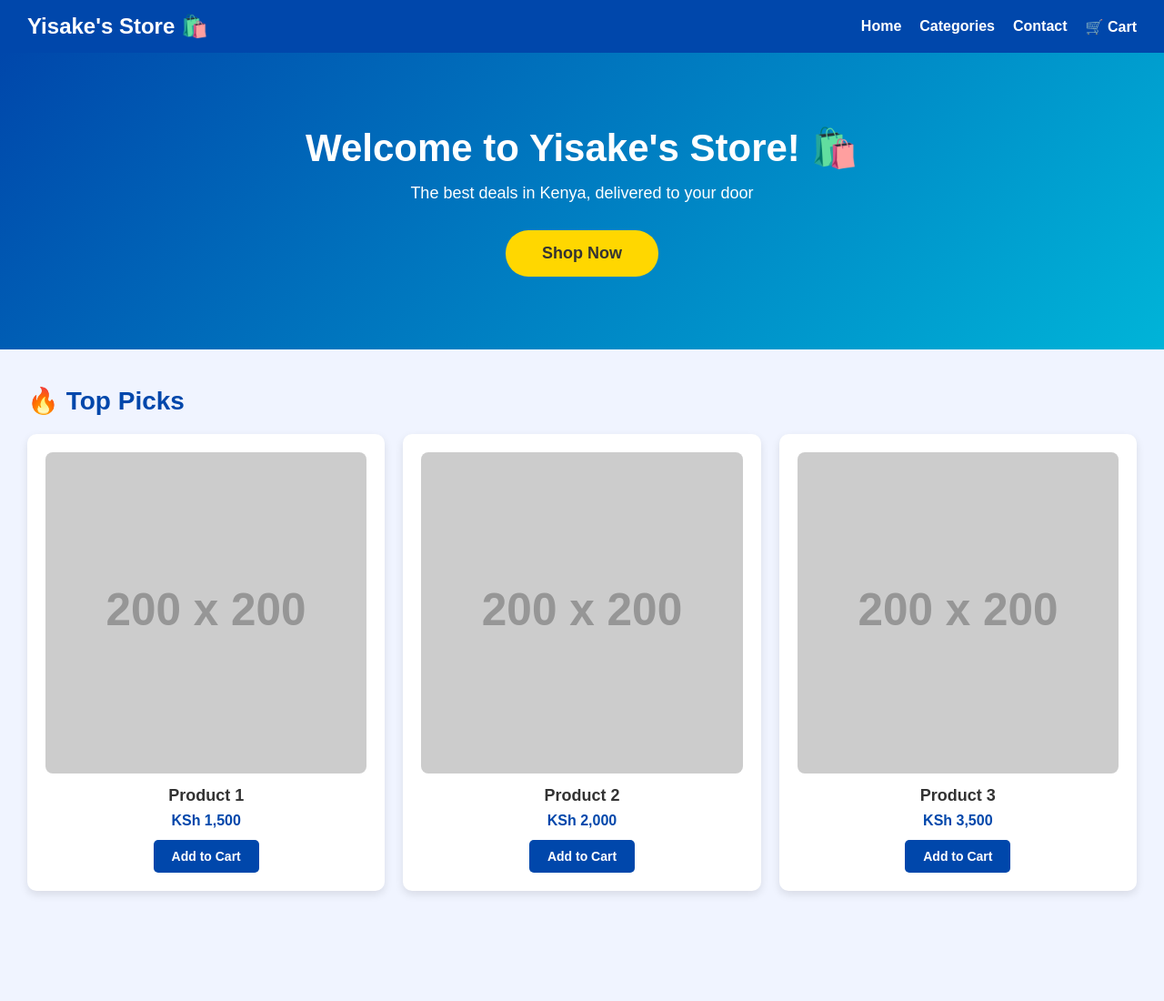
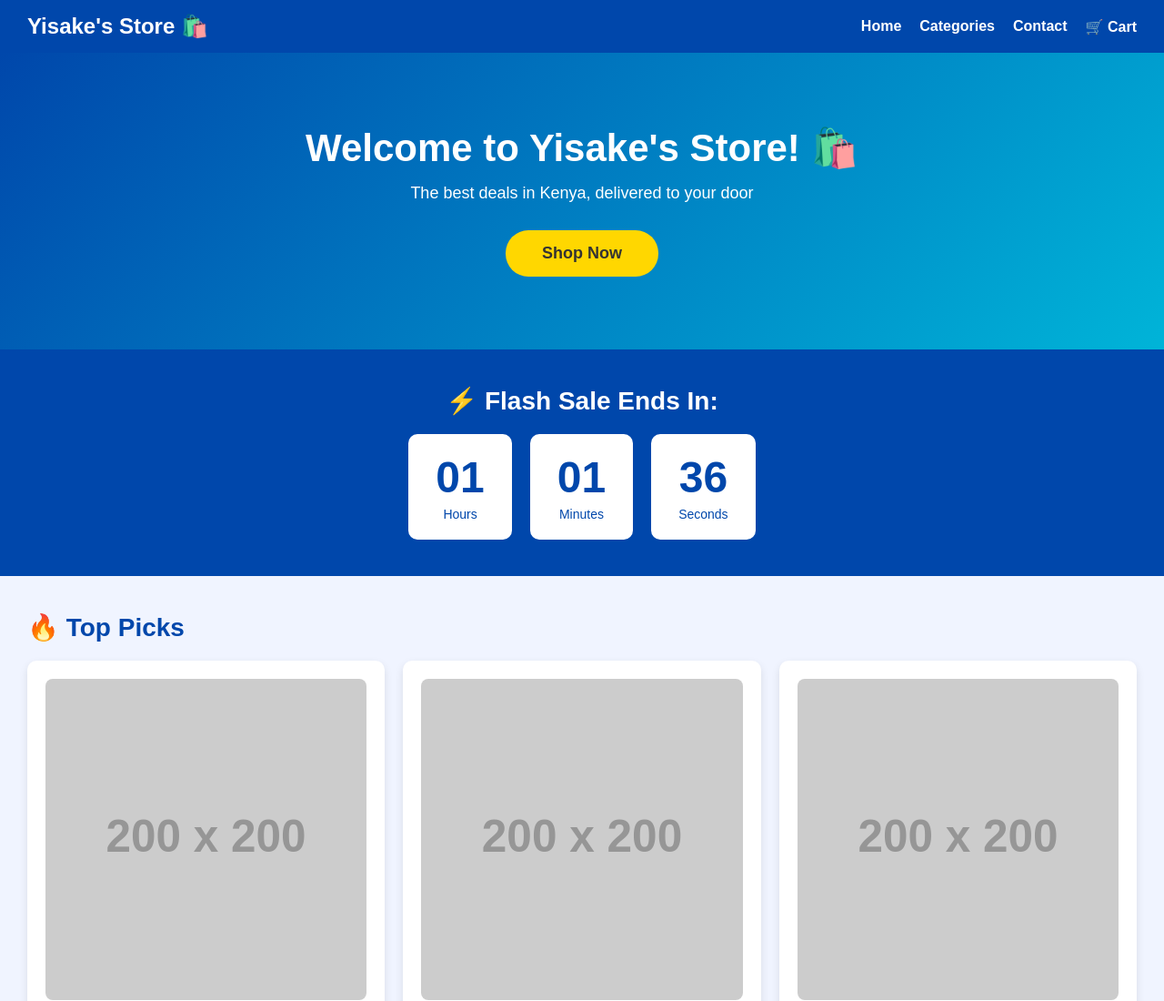
Before and after one commit to IsaaqKariuki/Webb_AiML, a plain HTML site: page index.html in a window 1280 px wide. Shown: the top 1100 px of the page at 91% size. Before the commit the page ends 1019 px from the top, so only its background shows below. Drawn offline with Linux system fonts and the light colour scheme; placeholder pictures from the web are drawn by us.

Commit message:
Timer ⏳⏱️

```diff
--- a/index.html
+++ b/index.html
@@ -25,6 +25,25 @@
     <h1>Welcome to Yisake's Store! 🛍️</h1>
     <p>The best deals in Kenya, delivered to your door</p>
     <button class="hero-btn">Shop Now</button>
+  </div>
+</section>
+
+<!-- Flash Sale Timer -->
+<section class="timer-section">
+  <h2>⚡ Flash Sale Ends In:</h2>
+  <div class="timer">
+    <div class="time-block">
+      <span id="hours">00</span>
+      <p>Hours</p>
+    </div>
+    <div class="time-block">
+      <span id="minutes">00</span>
+      <p>Minutes</p>
+    </div>
+    <div class="time-block">
+      <span id="seconds">00</span>
+      <p>Seconds</p>
+    </div>
   </div>
 </section>
 
--- a/script.js
+++ b/script.js
@@ -18,3 +18,25 @@ cartButtons.forEach(function(button) {
     //console.log(cart[0].name)
   })
 })
+
+// Set countdown duration (1 hour from now)
+let totalSeconds = 3700
+
+const hoursDisplay = document.getElementById("hours")
+const minutesDisplay = document.getElementById("minutes")
+const secondsDisplay = document.getElementById("seconds")
+
+setInterval(function() {
+  // Calculate hours, minutes, seconds
+  const hours = Math.floor(totalSeconds / 3600)
+  const minutes = Math.floor((totalSeconds % 3600) / 60)
+  const seconds = totalSeconds % 60
+
+  // Update the display
+  hoursDisplay.textContent = String(hours).padStart(2, "0")
+  minutesDisplay.textContent = String(minutes).padStart(2, "0")
+  secondsDisplay.textContent = String(seconds).padStart(2, "0")
+
+  // Subtract one second
+  totalSeconds--
+}, 1000)
--- a/styles.css
+++ b/styles.css
@@ -169,3 +169,40 @@ body {
     font-size: 14px;
   }
 }
+
+/* Timer Section */
+.timer-section {
+  background-color: #0047ab;
+  color: white;
+  text-align: center;
+  padding: 40px 30px;
+}
+
+.timer-section h2 {
+  font-size: 28px;
+  margin-bottom: 20px;
+}
+
+.timer {
+  display: flex;
+  justify-content: center;
+  gap: 20px;
+}
+
+.time-block {
+  background-color: white;
+  color: #0047ab;
+  border-radius: 10px;
+  padding: 20px 30px;
+  min-width: 80px;
+}
+
+.time-block span {
+  font-size: 48px;
+  font-weight: bold;
+}
+
+.time-block p {
+  font-size: 14px;
+  margin-top: 5px;
+}
```
